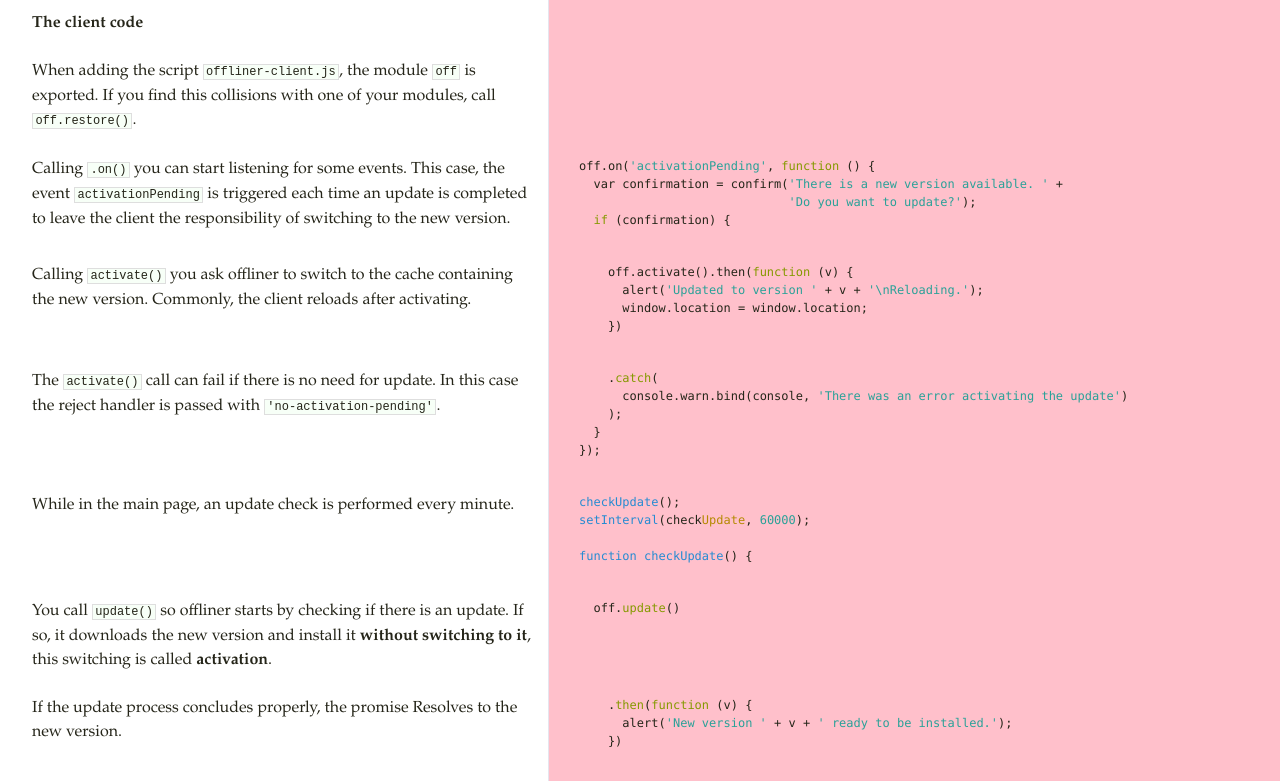
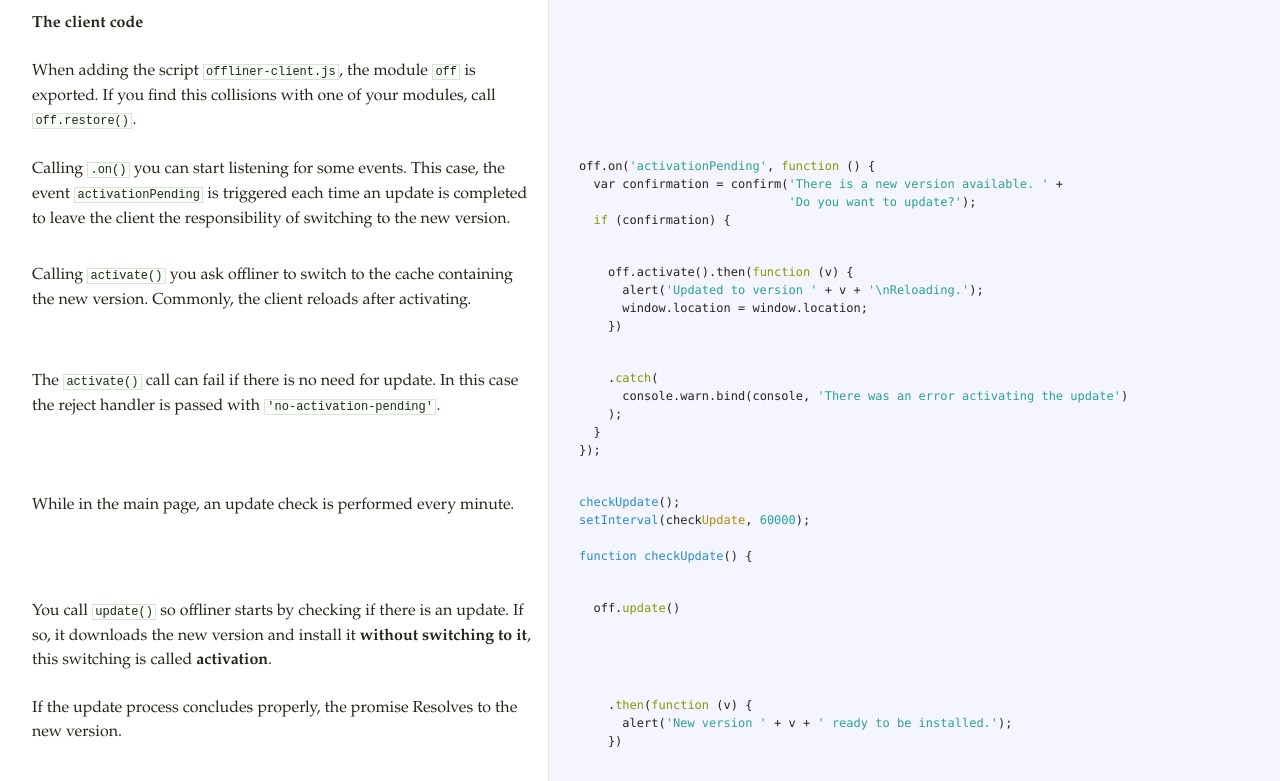
Before and after one commit to delapuente/offliner, a plain HTML site: page js/main.js.html in a window 1280 px wide. Shown: the part 75-856 px from the top of the page. Drawn offline with Linux system fonts and the light colour scheme.

Commit message:
Update docco.css

```diff
--- a/docco.css
+++ b/docco.css
@@ -149,7 +149,7 @@ table td {border: 0; outline: 0}
   padding: 8px 8px 8px 30px;
   width: 100%;
   vertical-align: top;
-  background: pink;
+  background: #f5f5ff;
   border-left: 1px solid #e5e5ee;
 }
 .code pre {
```
